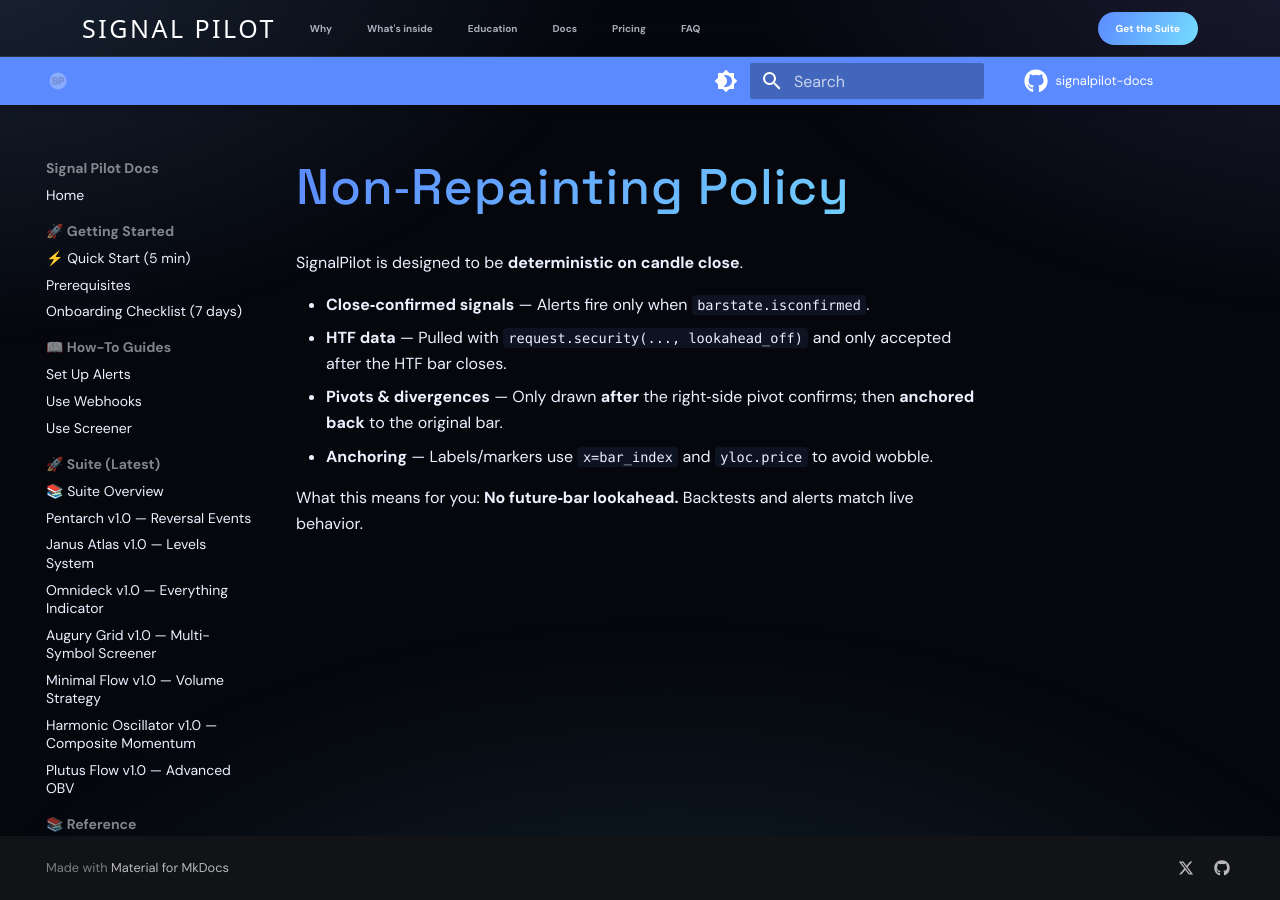
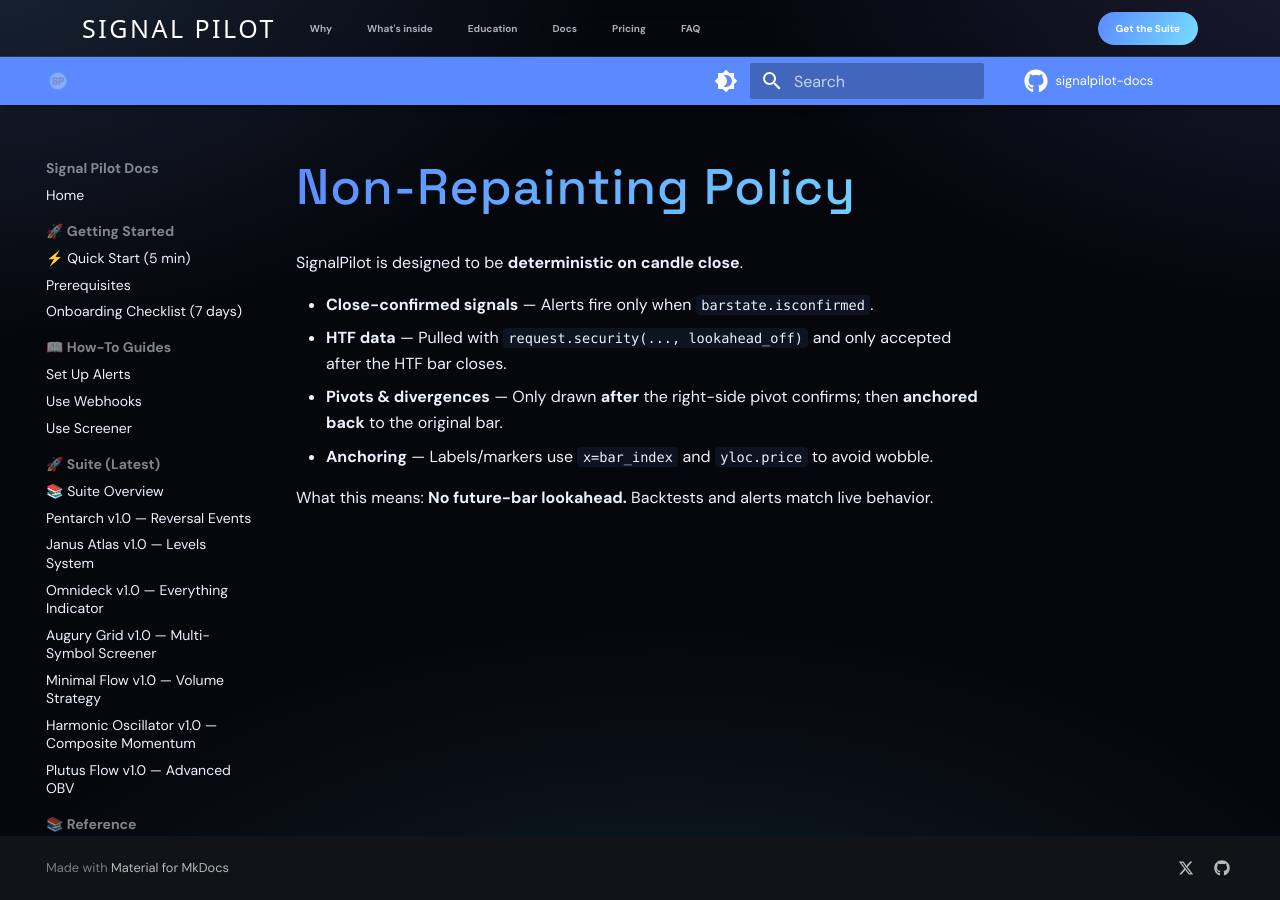
Before and after one commit to Signalpilot/signalpilot-docs, an MkDocs documentation site: the page built from docs/ref-non-repaint.md, in a window 1280 px wide. Built offline with MkDocs 1.6.1 and Material for MkDocs 9.7.7, drawn with Linux system fonts in a browser that asks for light colours; some web fonts are replaced; comment, search, counter and statistics services are not loaded.

Commit message:
Convert 7 additional files to observational language

```diff
--- a/docs/ref-non-repaint.md
+++ b/docs/ref-non-repaint.md
@@ -1,10 +1,10 @@
-# Non‑Repainting Policy
+# Non-Repainting Policy
 
 SignalPilot is designed to be **deterministic on candle close**.
 
-- **Close‑confirmed signals** — Alerts fire only when `barstate.isconfirmed`.
+- **Close-confirmed signals** — Alerts fire only when `barstate.isconfirmed`.
 - **HTF data** — Pulled with `request.security(..., lookahead_off)` and only accepted after the HTF bar closes.
-- **Pivots & divergences** — Only drawn **after** the right‑side pivot confirms; then **anchored back** to the original bar.
+- **Pivots & divergences** — Only drawn **after** the right-side pivot confirms; then **anchored back** to the original bar.
 - **Anchoring** — Labels/markers use `x=bar_index` and `yloc.price` to avoid wobble.
 
-What this means for you: **No future‑bar lookahead.** Backtests and alerts match live behavior.
+What this means: **No future-bar lookahead.** Backtests and alerts match live behavior.
```
Also changed, not shown: docs/404.md (+1 -1 lines), docs/about-support.md (+2 -2 lines), docs/how-to-webhooks.md (+3 -3 lines).
